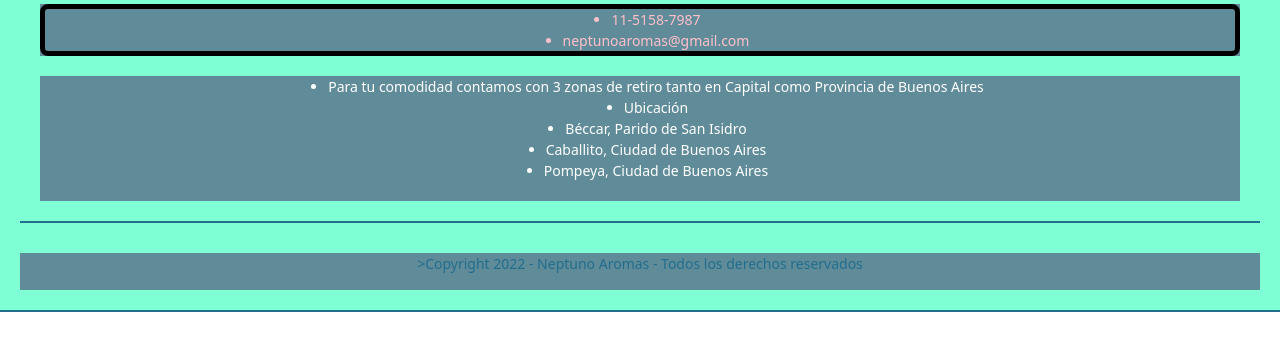
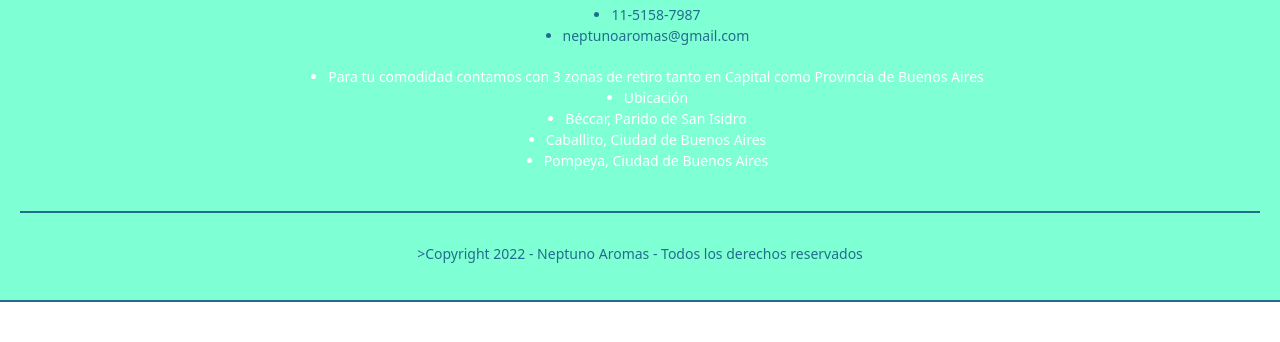
Before and after one commit to josypais23/Proyecto-Pais, a website: page index.html in a window 1280 px wide. Shown: the part 1642-1984 px from the top of the page. Drawn offline with nearby package versions, Linux system fonts and the light colour scheme.

Commit message:
tercera entrega final

```diff
--- a/sass/estilos.scss
+++ b/sass/estilos.scss
@@ -3,29 +3,7 @@
 //variables
 
 $color-fondo: aquamarine;
-/*maps*/
 
-$paleta: (
-    'primario': rgb(96, 140, 153),
-    'secundario': blue,
-    'success': pink,
-);
-
-div{
-    background-color: map-get($map: $paleta, $key: 'primario');
-    color: map-get($map: $paleta, $key: 'success');
-}
-
-/*mixins*/
-
-@mixin crearbordes {
-    border: solid 5px black;
-    border-radius: 8px;
-}
-
-.contacto{
-    @include crearbordes()
-}
 
 header{
     background-color: $color-fondo;
```
Also changed, not shown: css/estilos.css, 1 other file.
